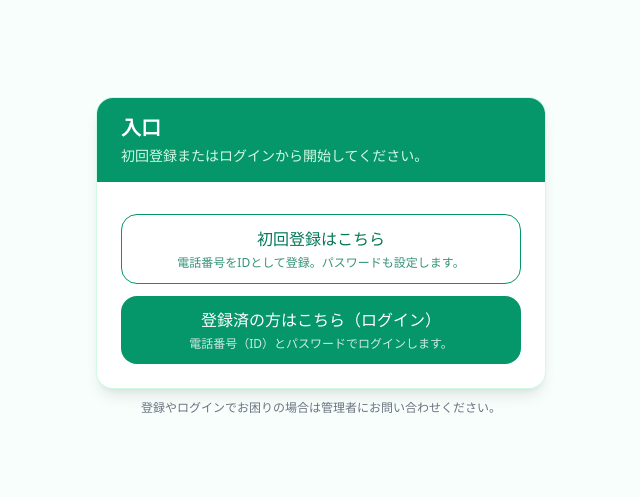
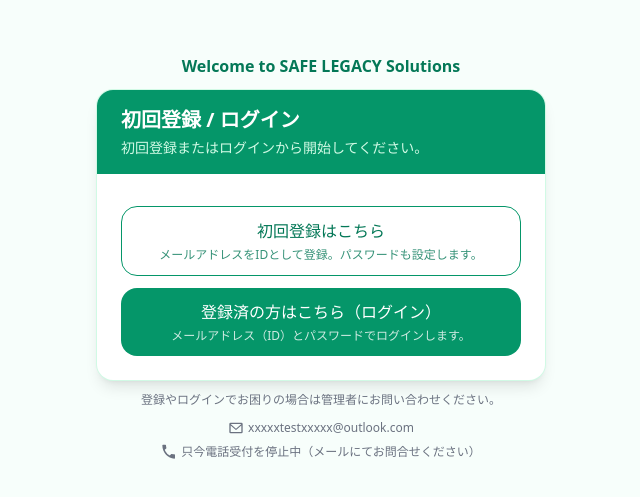
Before and after one commit to ktakimoto2507/seizensetup, a Next.js app: page / in a window 1280 px wide. Shown: the part 143-640 px from the top of the page, without its empty margins (319-959 px from the left). Built offline with nearby package versions, Linux system fonts and the light colour scheme.

Commit message:
ui(entrance): タイトルを『新規登録・ログイン』に変更／フッターにメール・電話案内を追加

```diff
--- a/src/app/page.tsx
+++ b/src/app/page.tsx
@@ -58,9 +58,15 @@
   return (
     <main className="min-h-screen bg-emerald-50/40 flex items-center justify-center p-4">
       <div className="w-full max-w-md">
+         {/* カードの“外”にWelcomeを表示（中央・緑） */}
+          <h2 className="mb-3 text-center text-emerald-700 font-semibold">
+            Welcome to SAFE LEGACY Solutions
+          </h2>
+
           <section className="rounded-2xl bg-white shadow-lg ring-1 ring-emerald-100 overflow-hidden">
             <div className="bg-emerald-600 text-white px-6 py-4">
-            <h1 className="text-xl font-bold">入口</h1>
+              {/* タイトルは機能名だけにしてバランス改善 */}
+              <h1 className="text-xl font-bold">初回登録 / ログイン</h1>
               <p className="mt-1 text-emerald-100 text-sm">
                 初回登録またはログインから開始してください。
               </p>
@@ -80,13 +86,13 @@
               <Card
                 href="/onboarding"
                 title="初回登録はこちら"
-                desc="電話番号をIDとして登録。パスワードも設定します。"
+                desc="メールアドレスをIDとして登録。パスワードも設定します。"
                 variant="outline"
               />
               <Card
                 href="/auth/login"
                 title="登録済の方はこちら（ログイン）"
-                desc="電話番号（ID）とパスワードでログインします。"
+                desc="メールアドレス（ID）とパスワードでログインします。"
                 variant="solid"
               />
             </div>
@@ -96,6 +102,36 @@
         <div className="text-center text-xs text-gray-500 mt-3">
           登録やログインでお困りの場合は管理者にお問い合わせください。
         </div>
+
+        {/* フッター：問い合わせ先 */}
+        <div className="text-center text-xs text-gray-500 mt-3 flex flex-col items-center gap-2">
+          <div className="flex items-center gap-1">
+            {/* メールアイコン */}
+            <svg
+              xmlns="http://www.w3.org/2000/svg"
+              className="h-4 w-4"
+              viewBox="0 0 24 24"
+              fill="currentColor"
+            >
+              <path d="M20 4H4a2 2 0 0 0-2 2v12a2 2 0 0 0 2 2h16a2 2 0 0 0 2-2V6a2 2 0 0 0-2-2Zm0 2v.01L12 13 4 6.01V6h16ZM4 18V8.236l7.386 6.405a1 1 0 0 0 1.228 0L20 8.236V18H4Z" />
+            </svg>
+            <span>xxxxxtestxxxxx@outlook.com</span>
+          </div>
+
+          <div className="flex items-center gap-1">
+            {/* 電話アイコン */}
+            <svg
+              xmlns="http://www.w3.org/2000/svg"
+              className="h-4 w-4"
+              viewBox="0 0 24 24"
+              fill="currentColor"
+            >
+              <path d="M6.62 10.79a15.05 15.05 0 0 0 6.59 6.59l2.2-2.2a1 1 0 0 1 1.01-.24c1.11.37 2.31.57 3.58.57a1 1 0 0 1 1 1V21a1 1 0 0 1-1 1C10.85 22 2 13.15 2 2a1 1 0 0 1 1-1h3.5a1 1 0 0 1 1 1c0 1.27.2 2.47.57 3.58a1 1 0 0 1-.24 1.01l-2.2 2.2Z" />
+            </svg>
+            <span>只今電話受付を停止中（メールにてお問合せください）</span>
+          </div>
+        </div>
+
       </div>
     </main>
   );
```
Lines whose indentation alone changed are shown as unchanged.
